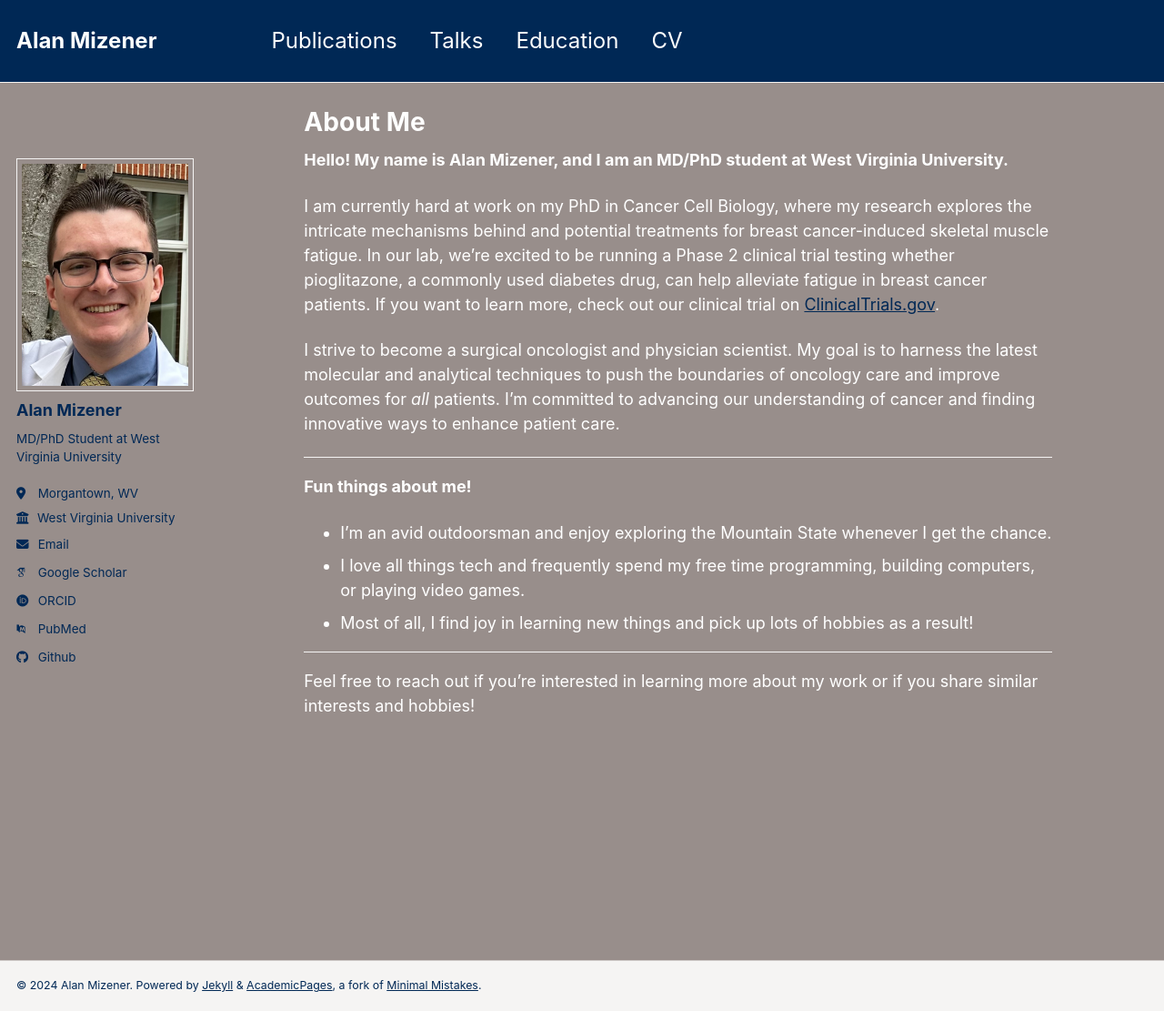
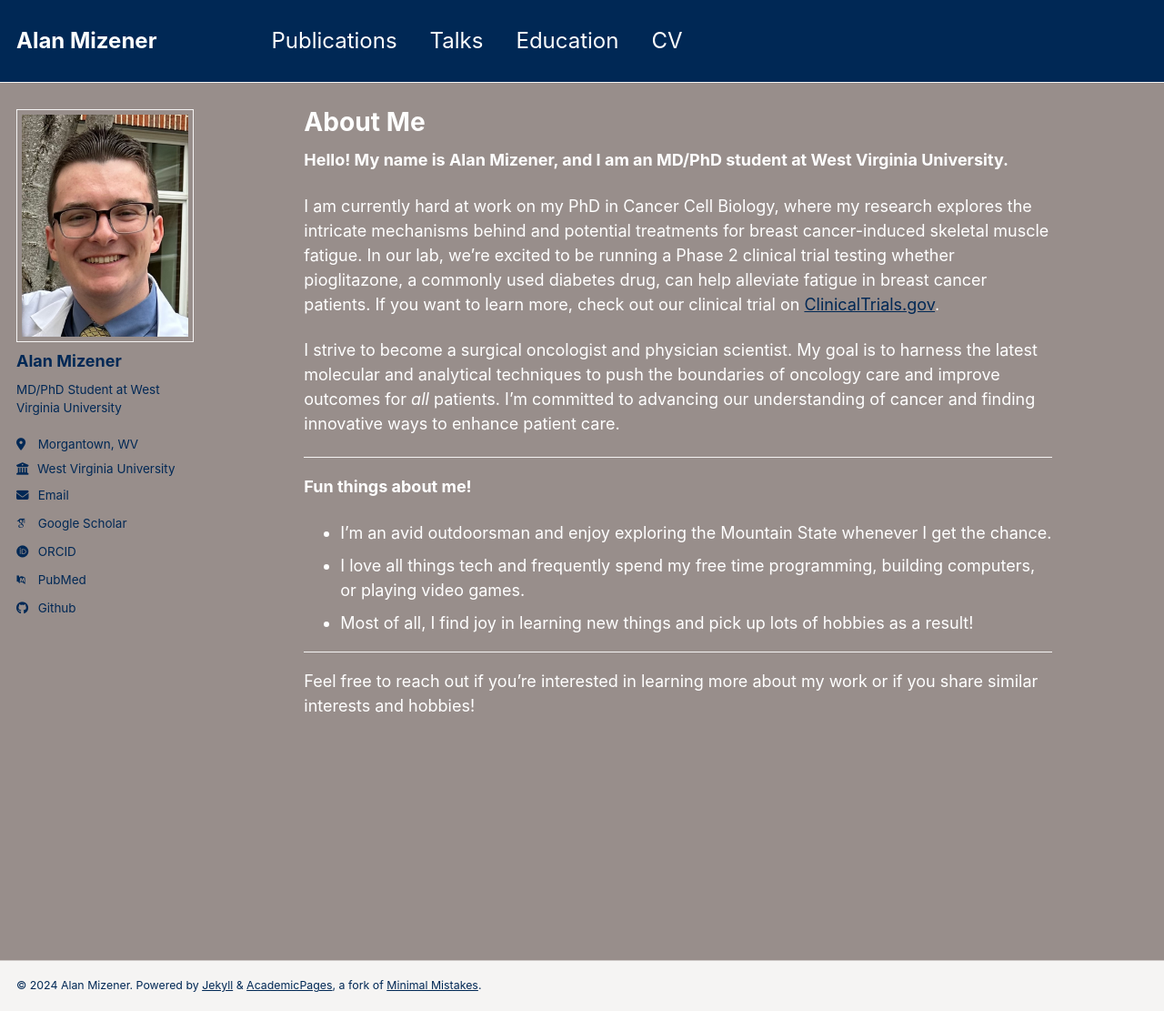
Before and after one commit to admizener/admizener.github.io, a Jekyll site: the page built from _pages/about.md, in a window 1280 px wide and 1111 px high. Shown: the whole window at 91% size. Built offline with Jekyll 4.4.1, drawn with Linux system fonts in a browser that asks for light colours; some web fonts are replaced.

Commit message:
Update _sidebar.scss

```diff
--- a/_sass/_sidebar.scss
+++ b/_sass/_sidebar.scss
@@ -34,7 +34,7 @@
     max-width: $sidebar-link-max-width;
   }
 
-   @include breakpoint($medium-wide) {
+   @media (max-width: $medium-wide) {
       margin-top: 3em;
    }
 
```
